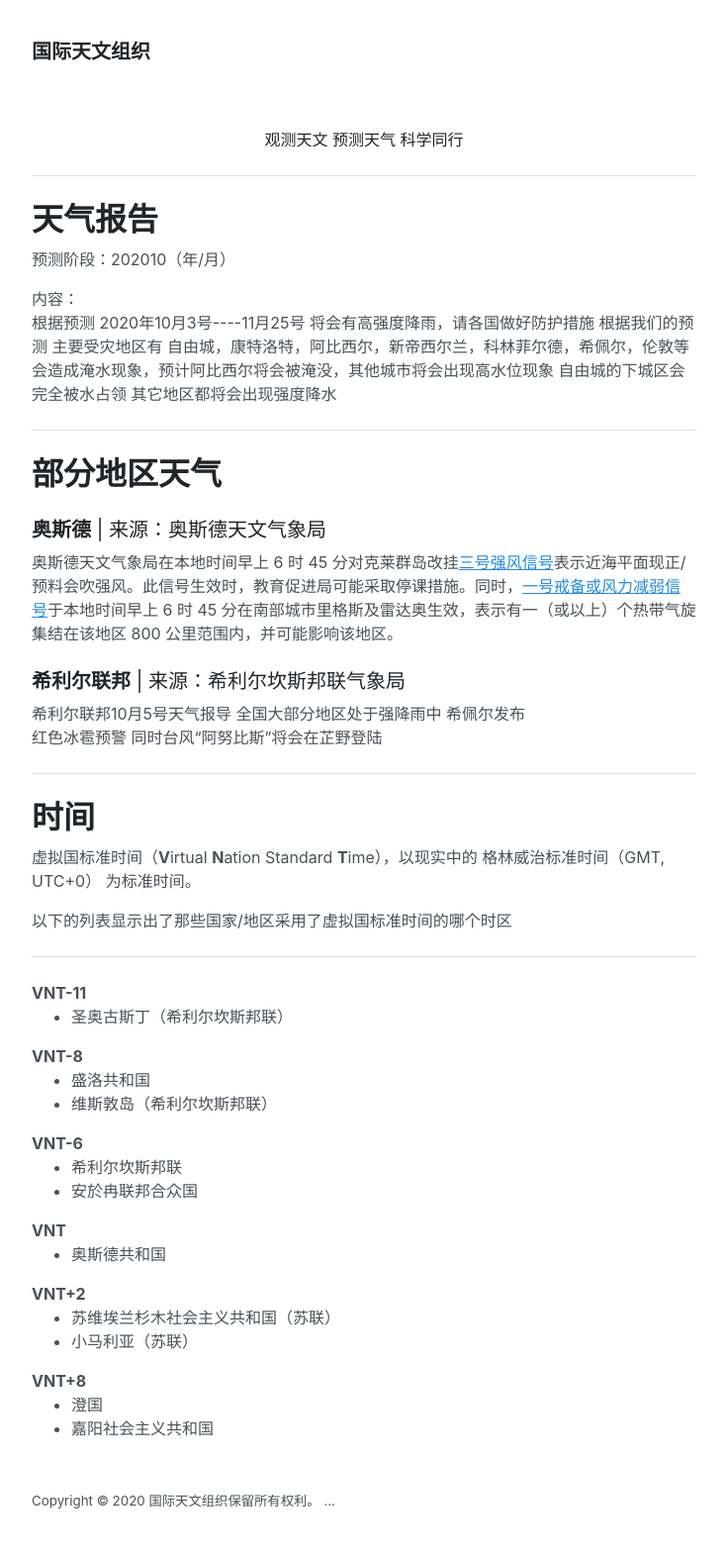
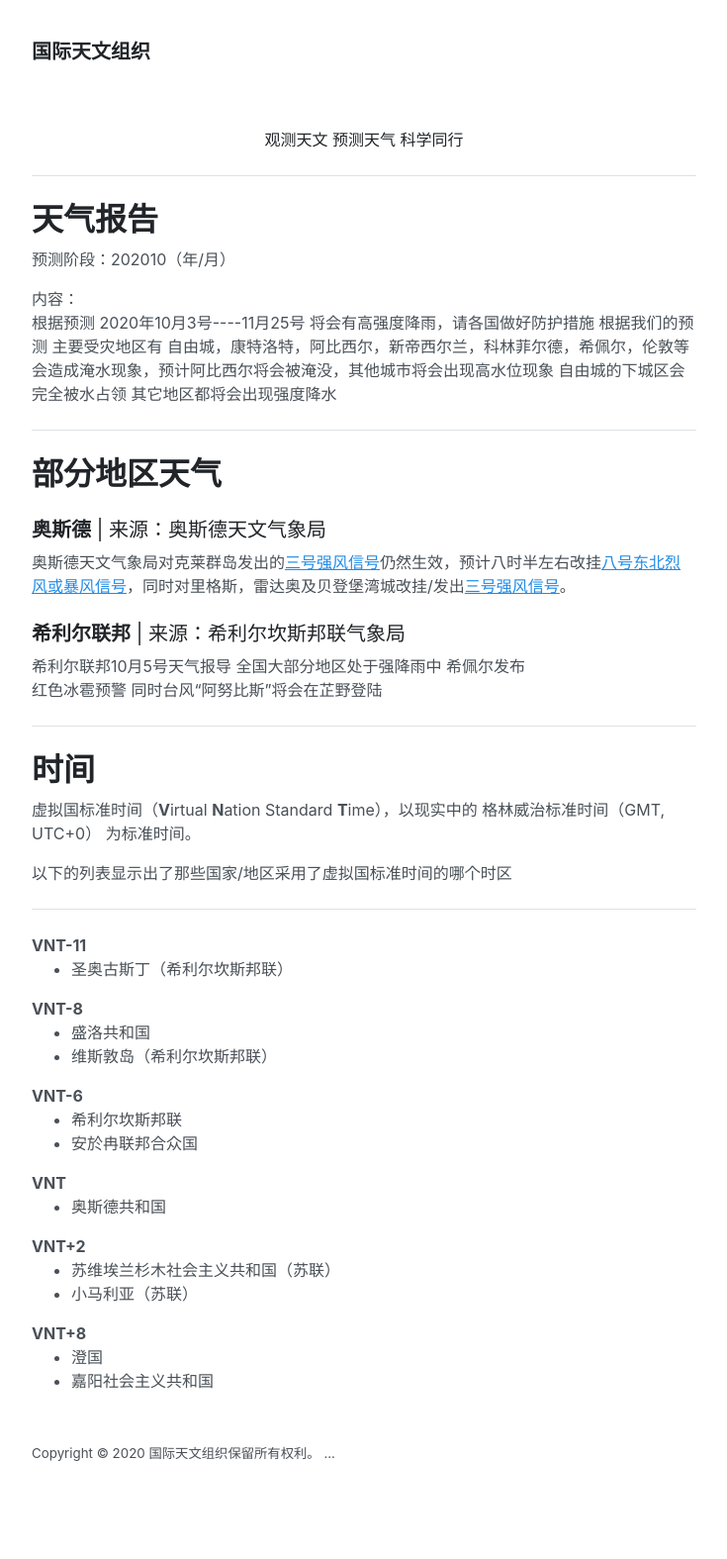
Before and after one commit to vunconf/vunconf.github.io, a Jekyll site: the page built from iao/index.html, in a window 1280 px wide. Shown: the whole page at 99% size, without its empty margins (272-1007 px from the left). Built offline with Jekyll 4.4.1, drawn with Linux system fonts in a browser that asks for light colours; after the commit the page ends 1527 px from its top, so only the background shows below that.

Commit message:
Update index.html

```diff
--- a/iao/index.html
+++ b/iao/index.html
@@ -13,7 +13,9 @@ title: 主页
 <h1>部分地区天气</h1>
 <h3>奥斯德<span style="font-weight: 400"> | 来源：奥斯德天文气象局</span></h3>
 <div>
- <p>奥斯德天文气象局在本地时间早上 6 时 45 分对克莱群岛改挂<a href=" ">三号强风信号</a >表示近海平面现正/预料会吹强风。此信号生效时，教育促进局可能采取停课措施。同时，<a href="osd/wns_intro/#TPH1">一号戒备或风力减弱信号</a >于本地时间早上 6 时 45 分在南部城市里格斯及雷达奥生效，表示有一（或以上）个热带气旋集结在该地区 800 公里范围内，并可能影响该地区。
+
+<p>奥斯德天文气象局对克莱群岛发出的<a href=“osd/wns_intro/#TPH3”>三号强风信号</a>仍然生效，预计八时半左右改挂<a href=“osd/wns_intro/#TPH8”>八号东北烈风或暴风信号</a>，同时对里格斯，雷达奥及贝登堡湾城改挂/发出<a href=“osd/wns_intro/#TPH3”>三号强风信号</a>。</p>
+
 </div>
 <h3>希利尔联邦<span style="font-weight: 400"> | 来源：希利尔坎斯邦联气象局</span></h3>
 <div>
```
